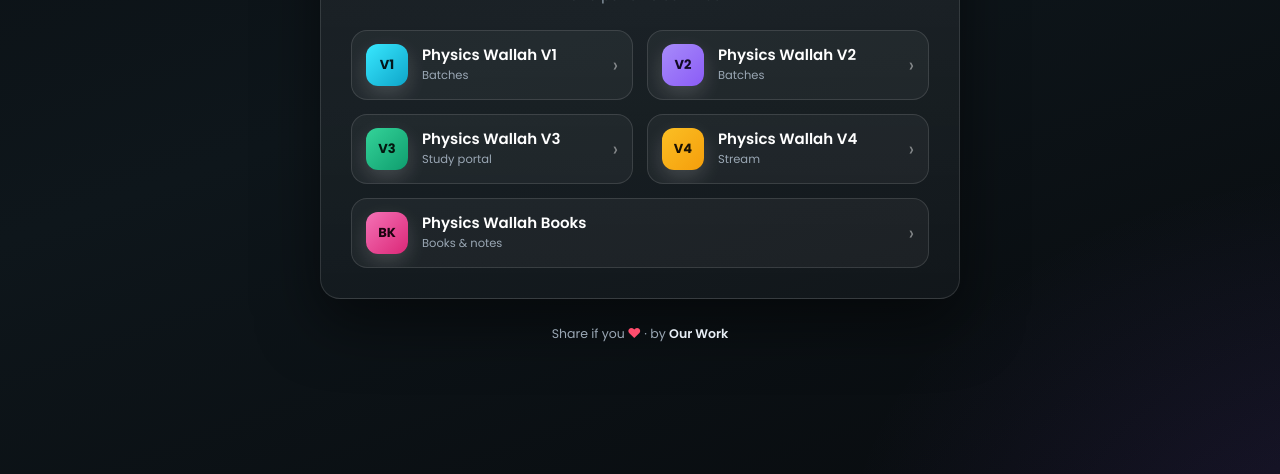
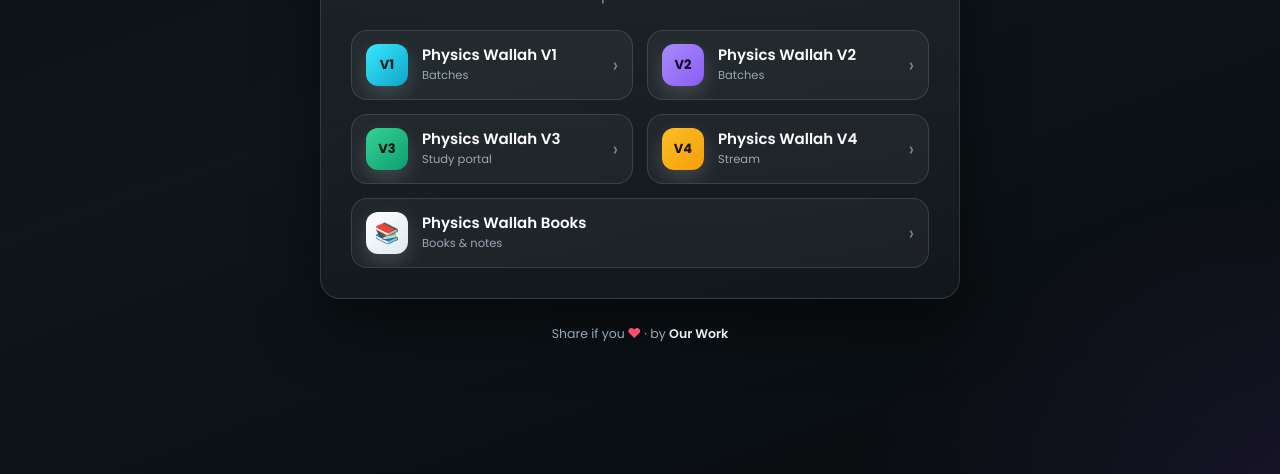
Before and after one commit to R0Y4L-KING/Physics, a plain HTML site: page index.html in a window 1280 px wide. Shown: the part 326-800 px from the top of the page. Drawn offline with Linux system fonts and the light colour scheme.

Commit message:
Use book emoji for the Books portal chip

```diff
--- a/index.html
+++ b/index.html
@@ -269,7 +269,7 @@
     .portal.v2 .chip { background: linear-gradient(135deg, #a78bfa, var(--accent-2)); color: #120a24; }
     .portal.v3 .chip { background: linear-gradient(135deg, #34d399, #0f9d6e); color: #04170f; }
     .portal.v4 .chip { background: linear-gradient(135deg, #fbbf24, #f59e0b); color: #1a1204; }
-    .portal.bk .chip { background: linear-gradient(135deg, #f472b6, #db2777); color: #1a0410; }
+    .portal.bk .chip { background: linear-gradient(135deg, #ffffff, #dfe8f1); color: #1a0410; font-size: 20px; line-height: 1; }
 
     .portal .texts { display: flex; flex-direction: column; gap: 2px; min-width: 0; }
 
@@ -404,7 +404,7 @@
 
         <a class="portal bk" style="--tint: rgba(244,114,182,.9); --glow: rgba(244,114,182,.35);"
            href="https://books.streamfiles.eu.org">
-          <span class="chip">BK</span>
+          <span class="chip" aria-label="Books">&#128218;</span>
           <span class="texts">
             <span class="label">Physics Wallah Books</span>
             <span class="meta">Books &amp; notes</span>
```
